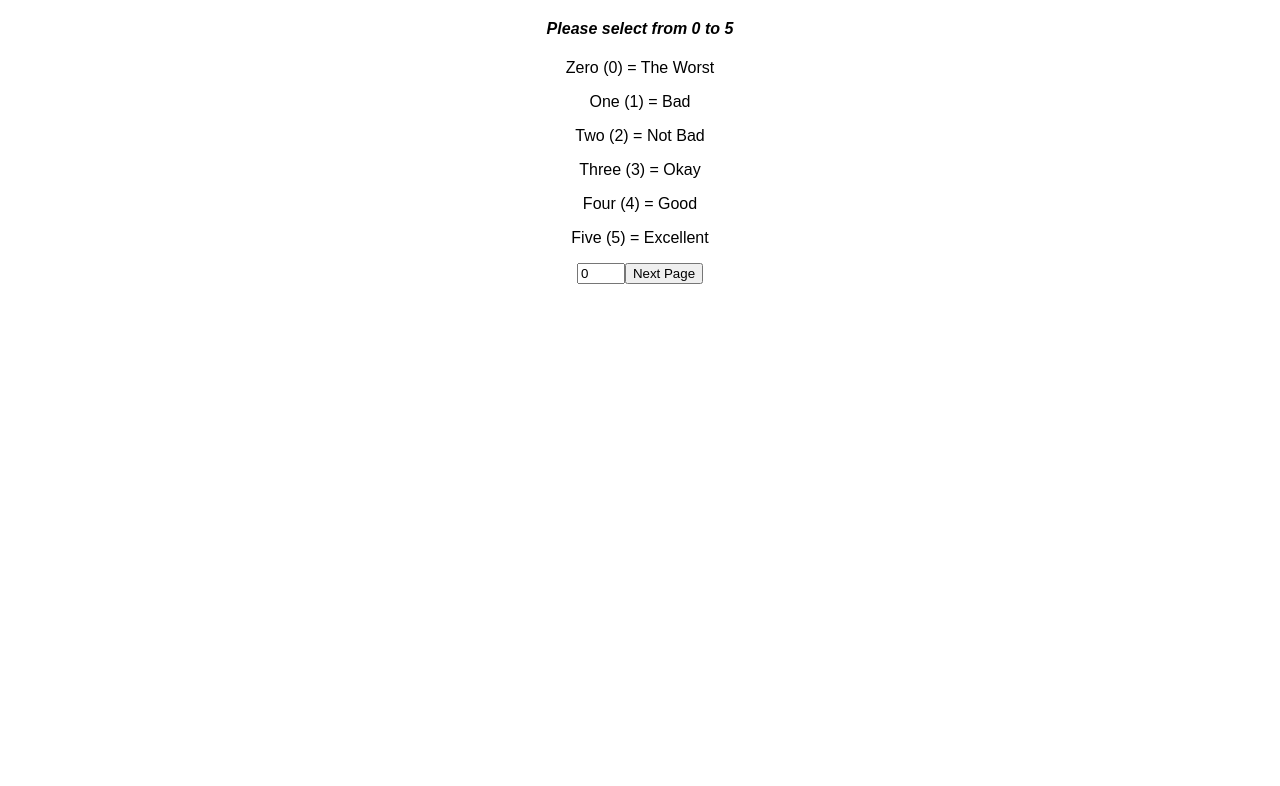
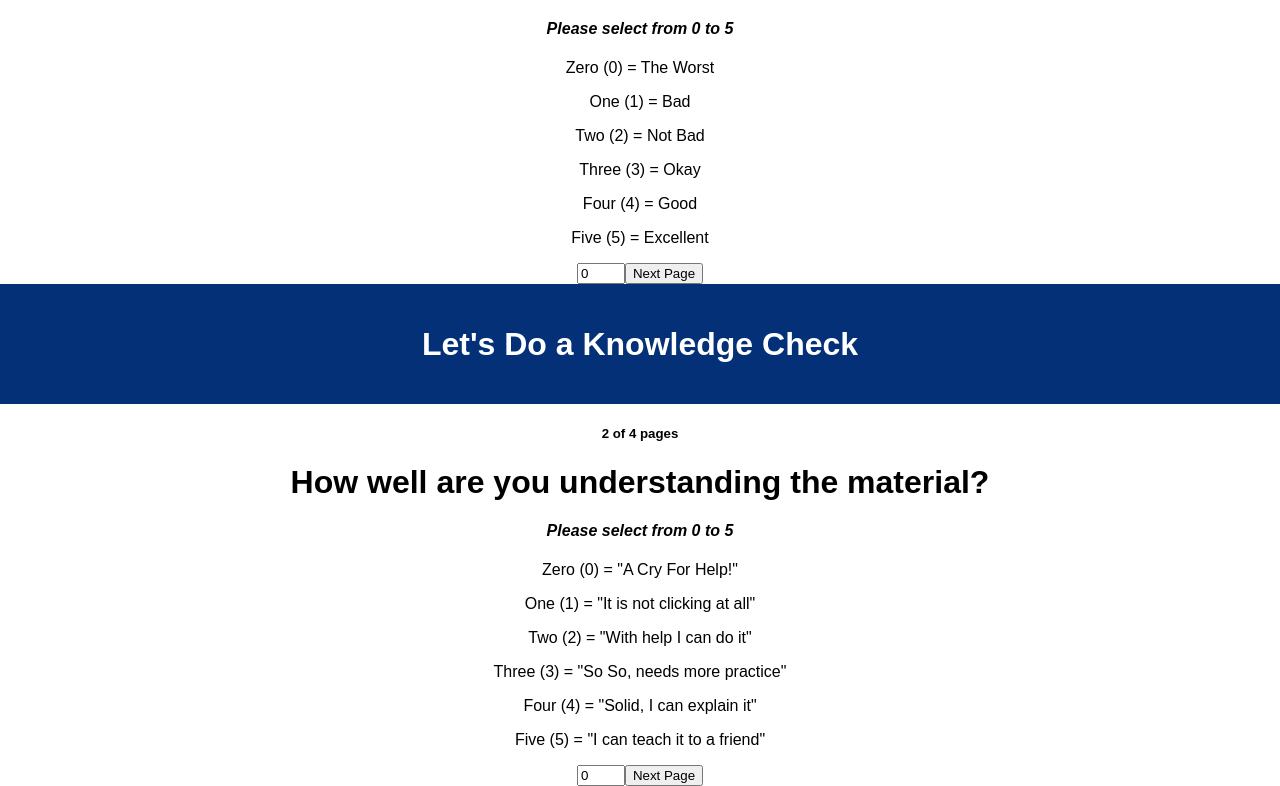
Before and after one commit to Jerome-Horton/redux-feedback-loop, a React (Create React App) app: page / in a window 1280 px wide. Shown: the part 467-1253 px from the top of the page. Before the commit the page ends 800 px from the top, so only its background shows below. Built offline with nearby package versions, Linux system fonts and the light colour scheme; no server answers.

Commit message:
Created & imported Understanding wireframe

```diff
--- a/src/components/App/App.jsx
+++ b/src/components/App/App.jsx
@@ -5,6 +5,7 @@ import './App.css';
 // Import Components
 import HomePage from '../HomePage/HomePage'
 import Feelings from '../Feeling/Feelings';
+import Understanding from '../Understanding/Understanding';
 
 function App() {
 
@@ -41,6 +42,7 @@ function App() {
 {/* import components in order */}
       <HomePage />
       <Feelings />
+      <Understanding />
     </div>
   );
 }
--- a/src/components/Understanding/Understanding.jsx
+++ b/src/components/Understanding/Understanding.jsx
@@ -0,0 +1,60 @@
+import React from "react";
+import {useState} from 'react';
+
+
+function Understanding (){
+    console.log('in Understanding');
+
+// Set State for event
+    const [understanding, setUnderstanding] = useState(0);
+// create handle Button function for next navigation
+    // const nextButton (){
+// Create conditional statements for input field
+    // if ( understanding = '' )
+    // alert ( Error! Please Select a rating Value )
+    //}
+    //
+// }
+
+
+    return (
+
+        <>
+        <div className='App-header'>
+        <h1>Let's Do a Knowledge Check</h1>
+        </div>
+
+        <div className = "pageCount">
+            <h5>2 of 4 pages</h5>
+        </div>
+
+
+        <div>
+        <h1>How well are you understanding the material?</h1>
+        <h4> Please select from 0 to 5 </h4>
+        <p>Zero (0) = "A Cry For Help!"</p>
+        <p>One (1) = "It is not clicking at all"</p>
+        <p>Two (2) = "With help I can do it"</p>
+        <p>Three (3) = "So So, needs more practice"</p>
+        <p>Four (4) = "Solid, I can explain it"</p>
+        <p>Five (5) = "I can teach it to a friend"</p>
+        <input className='input'
+            type="number"
+            min={0}
+            max={5}
+            placeholder='Select 0 to 5'
+            value={understanding}
+            onChange={(event) => setUnderstanding(event.target.value)}>
+        </input>
+        <button>Next Page</button>
+
+    </div>
+        </>
+
+    )
+}
+
+
+
+
+export default Understanding;
```
